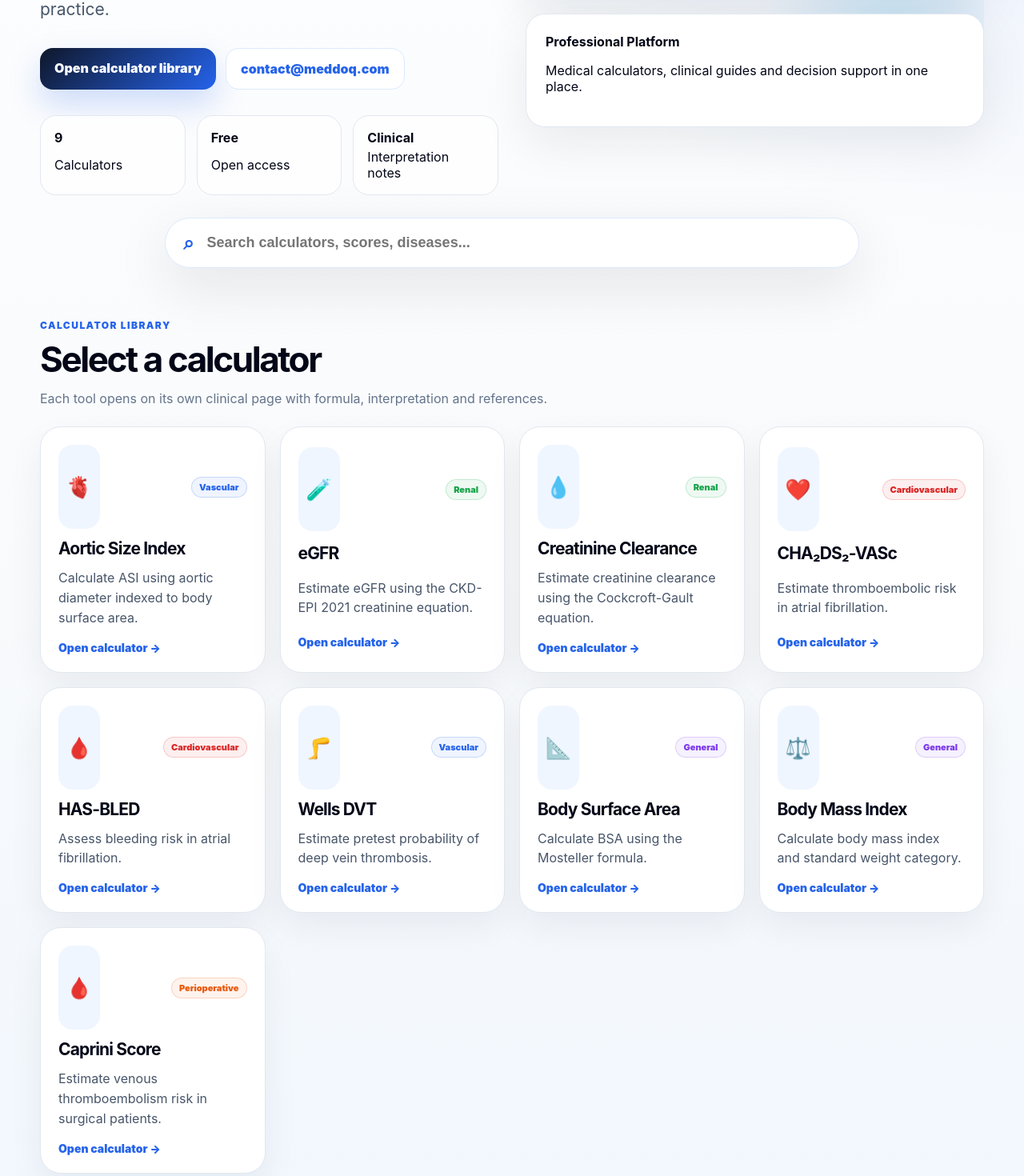
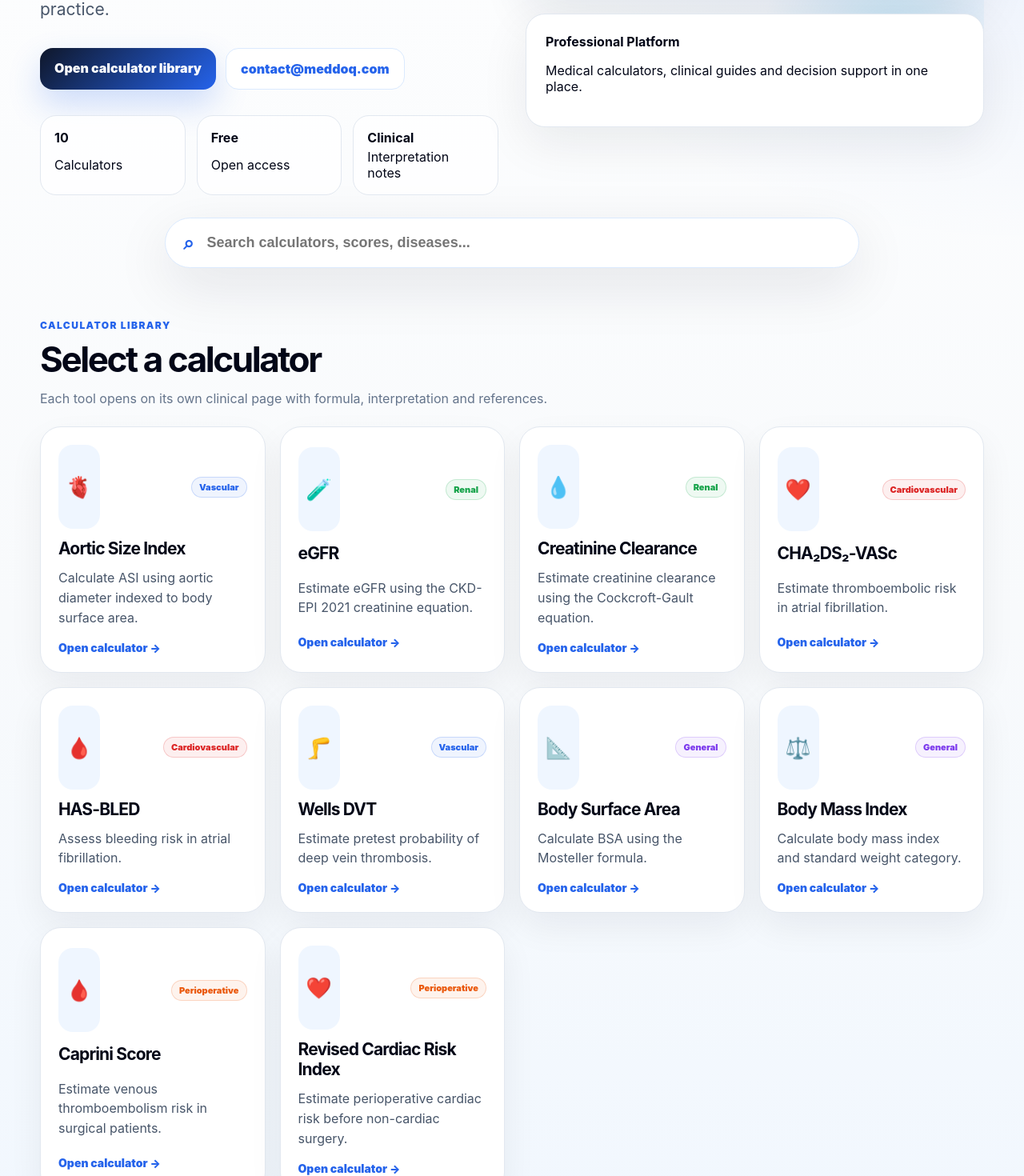
Before and after one commit to brsbyrm/meddoq, a Next.js app: page / in a window 1280 px wide. Shown: the part 587-2057 px from the top of the page at 80% size. Built offline with nearby package versions, Linux system fonts and the light colour scheme.

Commit message:
Add RCRI to calculator index

```diff
--- a/app/data/calculators.js
+++ b/app/data/calculators.js
@@ -71,4 +71,12 @@ export const calculators = [
     icon: "🩸",
     description: "Estimate venous thromboembolism risk in surgical patients.",
   },
+  {
+    id: "revised-cardiac-risk-index",
+    name: "Revised Cardiac Risk Index",
+    category: "Perioperative",
+    href: "/calculators/revised-cardiac-risk-index",
+    icon: "❤️",
+    description: "Estimate perioperative cardiac risk before non-cardiac surgery.",
+  },
 ];
```
Also changed, not shown: app/calculators/padua-score/page.js (added, +12 -0 lines), app/calculators/revised-cardiac-risk-index/page.js (added, +12 -0 lines), 1 other file (tests, documents, lock files or other folders).
